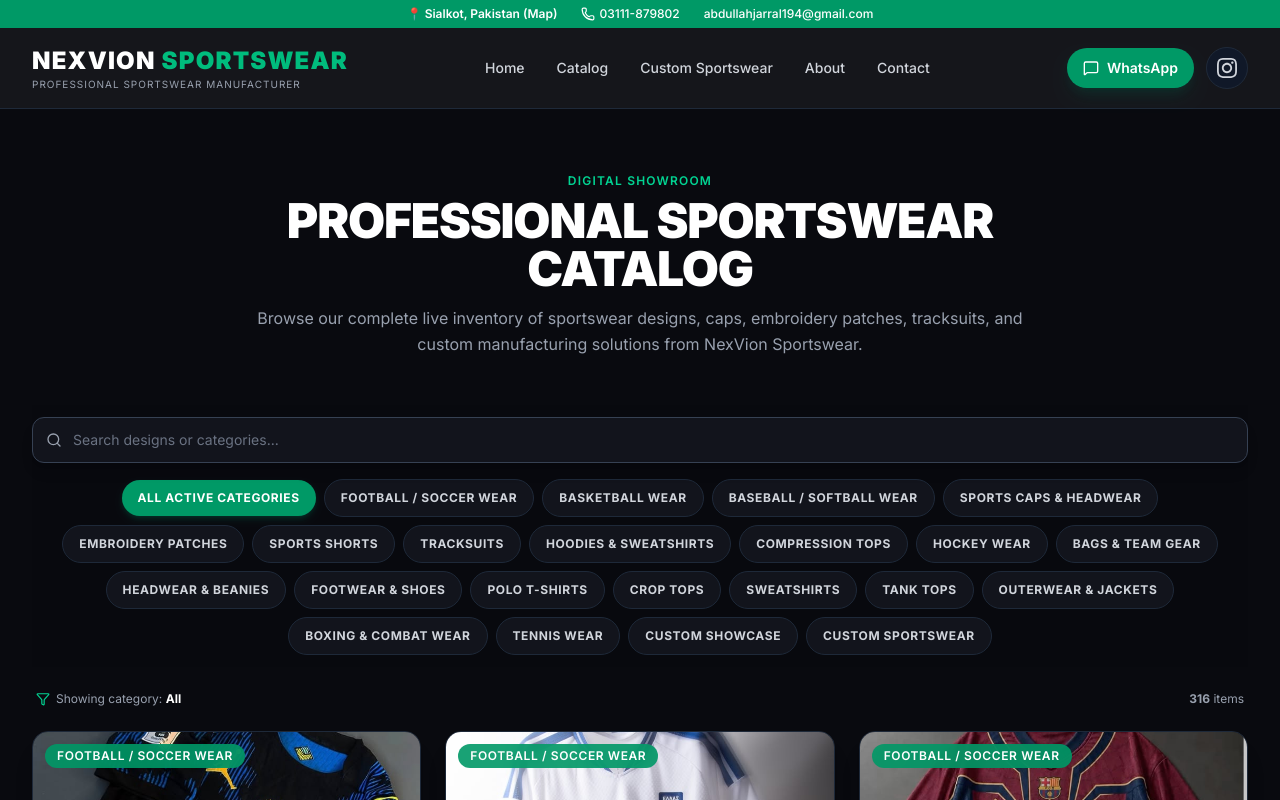
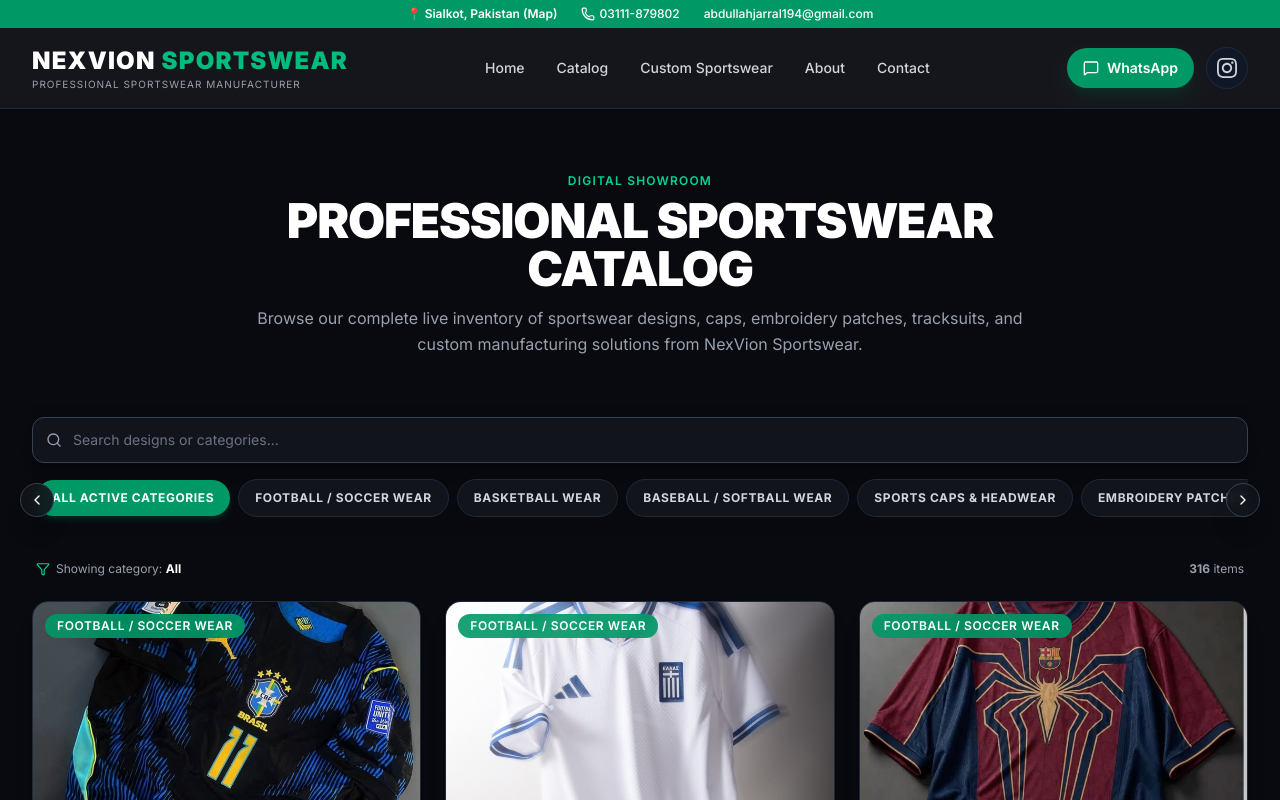
Before and after one commit to Neurobyte2/next-vision-sports, a Next.js app: page /catalog in a window 1280 px wide. Shown: the top 800 px of the page. Built offline with nearby package versions, Linux system fonts and the light colour scheme.

Commit message:
Add sleek scroll arrows and horizontal category scroller

```diff
--- a/src/app/catalog/page.tsx
+++ b/src/app/catalog/page.tsx
@@ -1,14 +1,26 @@
 "use client";
 
-import { useState } from "react";
+import { useState, useRef } from "react";
 import { categories, otherServices, products } from "@/data/products";
 import ProductCard from "@/components/ProductCard";
-import { Search, Filter, MessageSquare, ChevronDown, CheckCircle2 } from "lucide-react";
+import { Search, Filter, MessageSquare, ChevronDown, CheckCircle2, ChevronLeft, ChevronRight } from "lucide-react";
 
 export default function CatalogPage() {
   const [selectedCategory, setSelectedCategory] = useState<string>("All");
   const [selectedSubCategory, setSelectedSubCategory] = useState<string>("All");
   const [searchQuery, setSearchQuery] = useState<string>("");
+
+  const scrollContainerRef = useRef<HTMLDivElement>(null);
+
+  const scrollCategories = (direction: "left" | "right") => {
+    if (scrollContainerRef.current) {
+      const scrollAmount = 300;
+      scrollContainerRef.current.scrollBy({
+        left: direction === "left" ? -scrollAmount : scrollAmount,
+        behavior: "smooth",
+      });
+    }
+  };
 
   const filteredProducts = products.filter((p) => {
     const matchesCategory = selectedCategory === "All" || p.category === selectedCategory;
@@ -40,7 +52,7 @@
           </p>
         </div>
 
-        {/* SEARCH & FILTER BAR (Responsive: Wrap on Laptop, Touch Scroll on Mobile) */}
+        {/* SEARCH & STICKY FILTER BAR */}
         <div className="sticky top-16 z-30 bg-[#090A0F]/95 backdrop-blur-md py-3 mb-6 space-y-3">
           <div className="relative w-full">
             <Search className="absolute left-3.5 top-1/2 -translate-y-1/2 w-4 h-4 text-gray-400" />
@@ -53,9 +65,22 @@
             />
           </div>
 
-          {/* CATEGORY FILTER BUTTONS */}
-          {/* Mobile: Horizontal scrollable strip | Desktop & Laptop: Clean wrapping grid */}
-          <div className="flex sm:flex-wrap items-center gap-2 overflow-x-auto sm:overflow-x-visible pb-2 sm:pb-0 pt-1 touch-pan-x [-webkit-overflow-scrolling:touch] scrollbar-none justify-start sm:justify-center">
+          {/* CATEGORY SCROLLER WITH DESKTOP ARROWS */}
+          <div className="relative flex items-center group">
+            {/* Left Scroll Button (Desktop) */}
+            <button
+              onClick={() => scrollCategories("left")}
+              className="hidden md:flex absolute -left-3 z-10 bg-[#12141C]/90 hover:bg-emerald-600 text-white p-2 rounded-full border border-gray-700 shadow-xl transition-all cursor-pointer items-center justify-center backdrop-blur-sm"
+              aria-label="Scroll left"
+            >
+              <ChevronLeft className="w-4 h-4" />
+            </button>
+
+            {/* Scrollable Category Container */}
+            <div
+              ref={scrollContainerRef}
+              className="flex items-center gap-2 overflow-x-auto pb-2 pt-1 touch-pan-x [-webkit-overflow-scrolling:touch] scrollbar-none w-full px-1 scroll-smooth"
+            >
               <button
                 onClick={() => {
                   setSelectedCategory("All");
@@ -85,6 +110,16 @@
                   {cat}
                 </button>
               ))}
+            </div>
+
+            {/* Right Scroll Button (Desktop) */}
+            <button
+              onClick={() => scrollCategories("right")}
+              className="hidden md:flex absolute -right-3 z-10 bg-[#12141C]/90 hover:bg-emerald-600 text-white p-2 rounded-full border border-gray-700 shadow-xl transition-all cursor-pointer items-center justify-center backdrop-blur-sm"
+              aria-label="Scroll right"
+            >
+              <ChevronRight className="w-4 h-4" />
+            </button>
           </div>
         </div>
 
```
Lines whose indentation alone changed are shown as unchanged.
